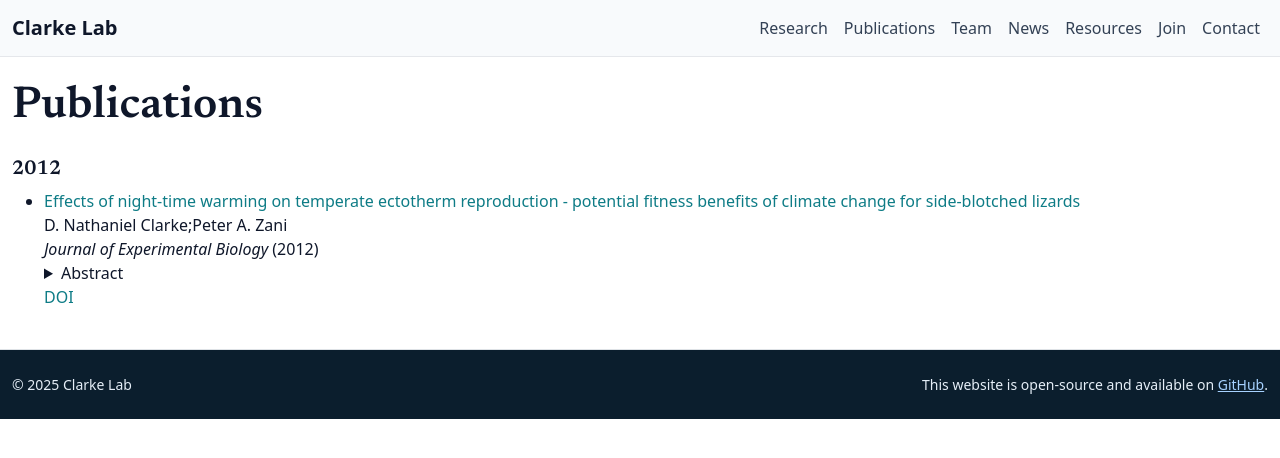
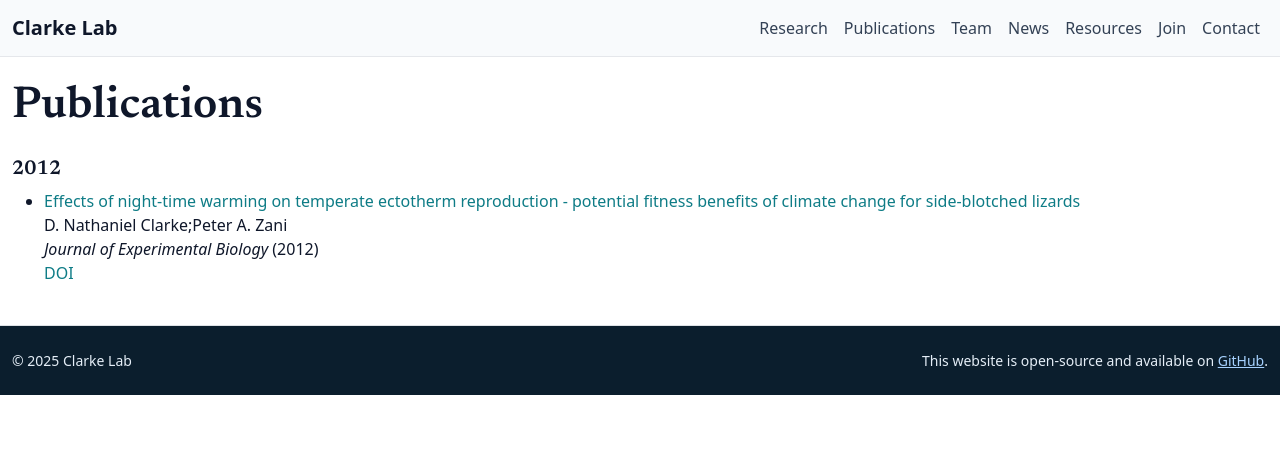
Before and after one commit to NatClarkeLab/NatClarkeLab.github.io, a Jekyll site: the page built from publications/index.md, in a window 1280 px wide. Shown: the top 458 px of the page. Built offline with Jekyll 4.4.1, drawn with Linux system fonts in a browser that asks for light colours.

Commit message:
Update index.md

```diff
--- a/publications/index.md
+++ b/publications/index.md
@@ -59,19 +59,6 @@ permalink: /publications/
       {% endif %}
 
       {%- comment -%}
-        Optional: show abstract if the item has page content (old posts often had the abstract as body).
-        Remove this block if you don't want abstracts on the index page.
-      {%- endcomment -%}
-      {% if p.content and p.content != "" %}
-        <details class="pub-abs">
-          <summary>Abstract</summary>
-          <div class="pub-abstract">
-            {{ p.content }}
-          </div>
-        </details>
-      {% endif %}
-
-      {%- comment -%}
         Tiny links row: DOI and PDF (if you later add "pdf:" to front matter).
       {%- endcomment -%}
       <div class="pub-links">
```
